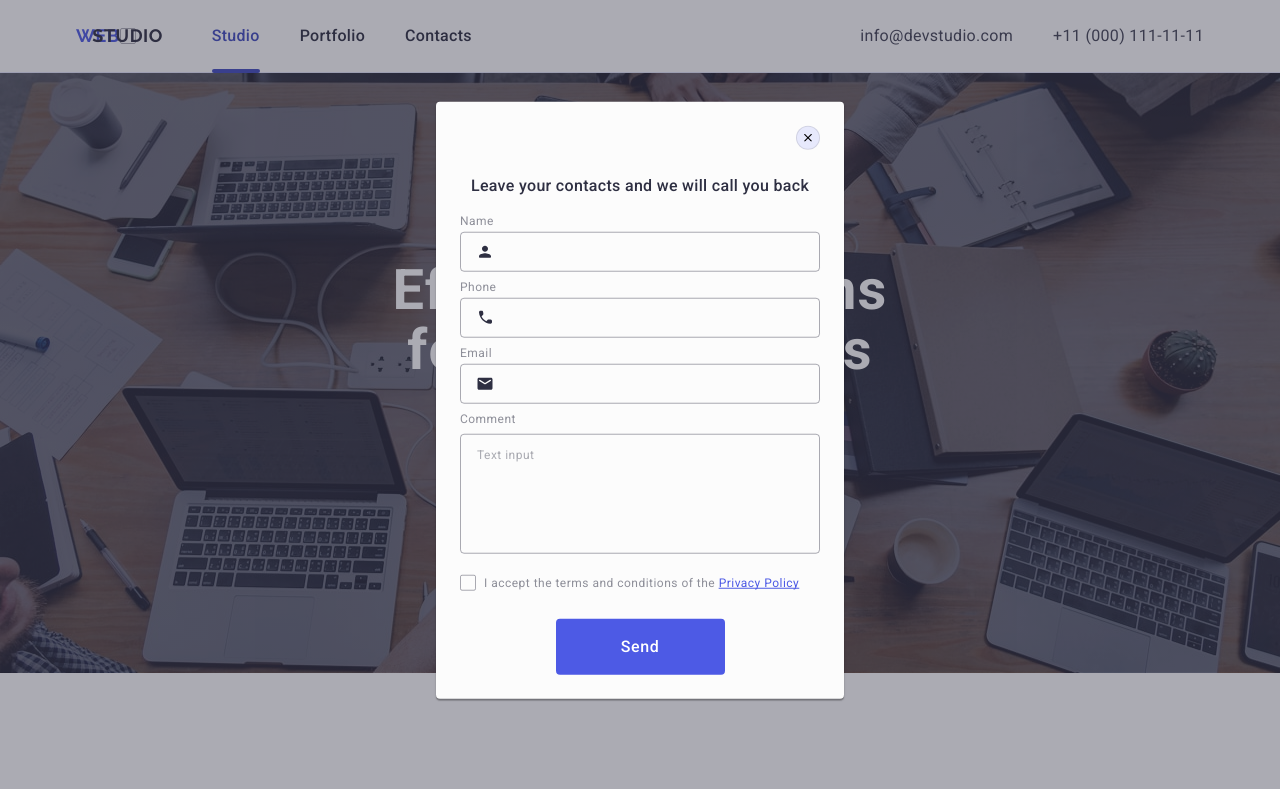
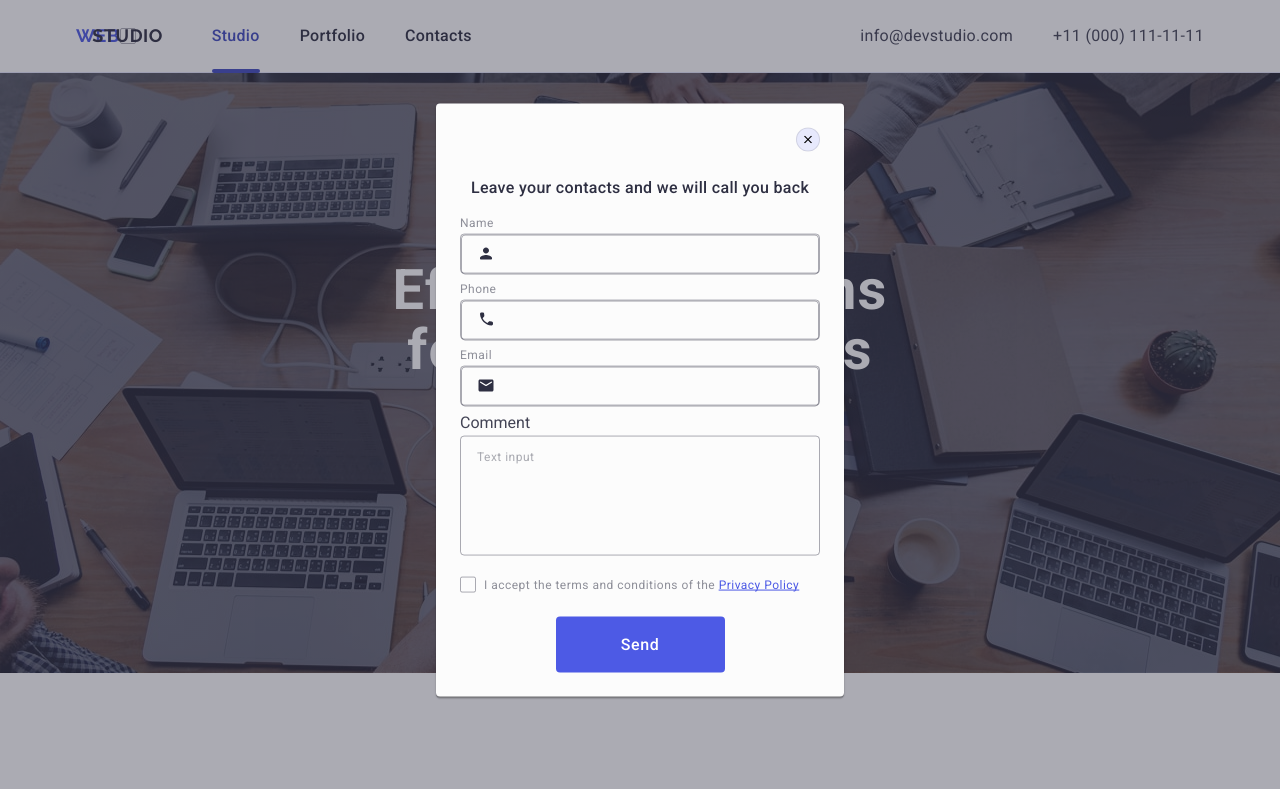
Before and after one commit to nataliyarosenberg/goit-markup-hw-05, a plain HTML site: page index.html in a window 1280 px wide. Shown: the top 789 px of the page. Drawn offline with nearby package versions, Linux system fonts and the light colour scheme.

Commit message:
6th try overlay

```diff
--- a/css/styles.css
+++ b/css/styles.css
@@ -771,7 +771,10 @@ span .accent {
   margin-bottom: 16px;
 }
 
-label {
+.user-name,
+.user-phone,
+.user-email,
+.user-comment {
   display: block;
   width: 360px;
   font-weight: 400;
@@ -792,11 +795,13 @@ label {
   position: relative;
 }
 
-.input-wrap-name,
-.input-wrap-phone,
-.input-wrap-email {
+.input-wrap {
   display: flex;
   position: relative;
+  border: 1px solid rgba(46, 47, 66, 0.4);
+  border-radius: 4px;
+  width: 360px;
+  height: 40px;
 }
 .modal-name,
 .modal-phone,
--- a/index.html
+++ b/index.html
@@ -514,7 +514,7 @@
         <form class="modal-contacts-info">
           <div class="label-wrap">
             <label class="user-name" for="user-name">Name</label>
-            <div class="input-wrap-name">
+            <div class="input-wrap">
               <input
                 class="modal-name"
                 name="user-name"
@@ -529,7 +529,7 @@
           <div class="label-wrap">
             <label class="user-phone" for="user-phone">Phone</label>
 
-            <div class="input-wrap-phone">
+            <div class="input-wrap">
               <input
                 class="modal-phone"
                 name="phone"
@@ -544,7 +544,7 @@
           <div class="label-wrap">
             <label class="user-email" for="modal-email">Email</label>
 
-            <div class="input-wrap-email">
+            <div class="input-wrap">
               <input class="modal-email" type="email" id="modal-email" />
               <svg class="icon-email" width="18" height="24">
                 <use href="./images/icons.svg#icon-email"></use>
```
